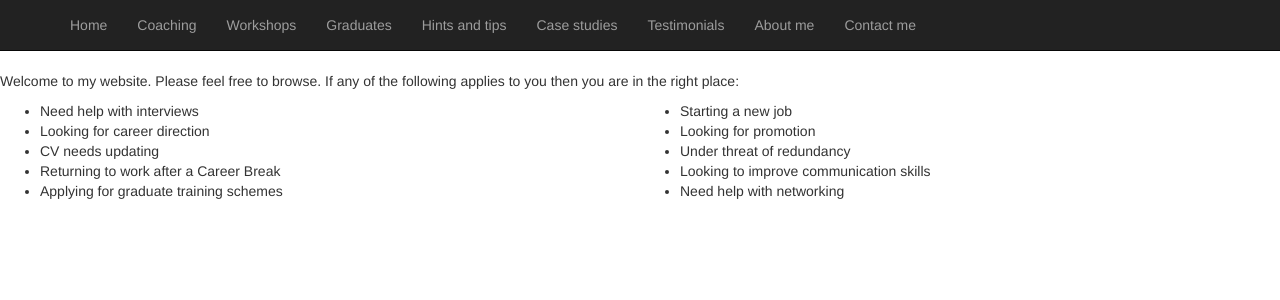
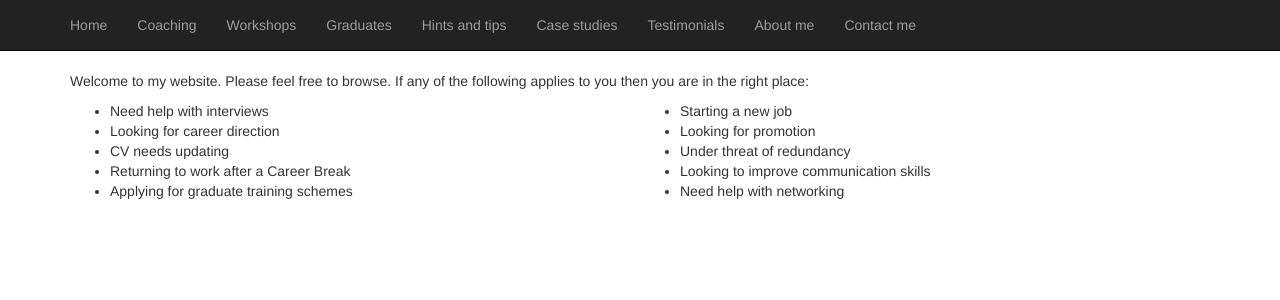
Before and after one commit to quimarche/nicolaatkins.com, a Jekyll site: the page built from index.html, in a window 1280 px wide. Shown: the top 300 px of the page. Built offline with Jekyll 4.4.1, drawn with Linux system fonts in a browser that asks for light colours; nearby versions of some CDN libraries.

Commit message:
Contain content.

```diff
--- a/_layouts/default.html
+++ b/_layouts/default.html
@@ -38,7 +38,7 @@
                 </div>
             </nav>
         </div>
-        <div class="page">
+        <div class="container">
             {{ content }}
         </div>
         <script src="https://ajax.googleapis.com/ajax/libs/jquery/2.1.4/jquery.min.js"></script>
```
